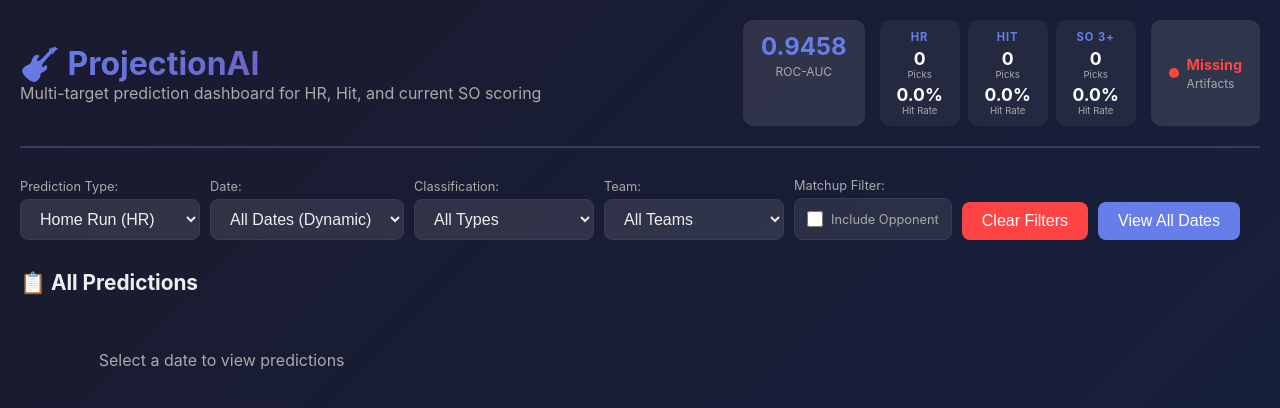
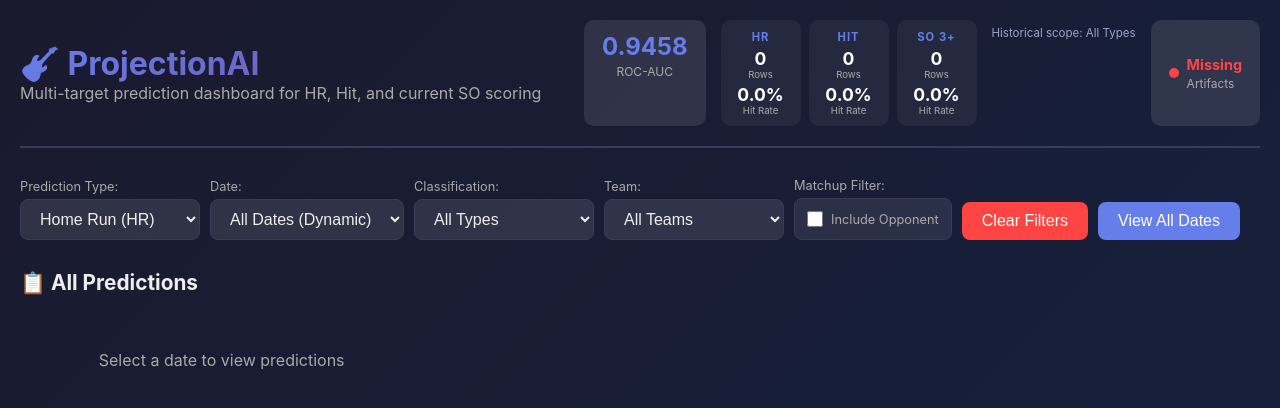
Before and after one commit to futurepr0n/ProjectionAI, a Flask app: page / in a window 1280 px wide. Shown: the top 408 px of the page. Run offline with Flask 3, Linux system fonts and the light colour scheme; data that the repository does not hold is empty; some libraries are stand-ins or nearby versions.

Commit message:
Make historical dashboard stats filter-aware

```diff
--- a/dashboards/app.py
+++ b/dashboards/app.py
@@ -1329,10 +1329,9 @@ def master_list():
 
 @app.route('/api/stats/all-targets')
 def get_all_target_stats():
-    """Historical pick accuracy — counts top-25% picks per date (STRONG_BUY + BUY tier).
-    Signals are rank-based within each date's slate, so picks here mirror what the
-    predictions endpoint shows."""
+    """Historical header stats across the full dataset for each target."""
     so_threshold = engine._so_threshold(request.args.get('so_threshold'))
+    classification = (request.args.get('classification') or '').strip().upper()
     label_map = {'hr': 'label', 'hit': 'label_hit', 'so': f'label_so_{so_threshold}_plus'}
     result = {}
 
@@ -1357,27 +1356,46 @@ def get_all_target_stats():
         proba = model_data['xgb'].predict_proba(X)[:, 1]
         df = df.copy()
         df['_proba'] = proba
-        actuals = df[label_col].astype(bool).values
+        df['_actual'] = df[label_col].astype(bool)
 
-        # Rank within each date — top 25% per date = STRONG_BUY + BUY = "picks"
-        if 'game_date' in df.columns:
-            mask = np.zeros(len(df), dtype=bool)
-            for _, grp in df.groupby('game_date'):
-                idx = grp.index
-                n = len(idx)
-                sorted_idx = grp['_proba'].sort_values(ascending=False).index
-                top25 = sorted_idx[:max(1, int(n * 0.25))]
-                mask[df.index.get_indexer(top25)] = True
-        else:
-            # Fallback: global top 25%
-            cutoff = np.percentile(proba, 75)
-            mask = proba >= cutoff
+        if classification:
+            if 'game_date' in df.columns:
+                signals = pd.Series(index=df.index, dtype=object)
+                cutoffs = [
+                    (0.10, 'STRONG_BUY'),
+                    (0.25, 'BUY'),
+                    (0.50, 'MODERATE'),
+                    (0.75, 'AVOID'),
+                    (1.00, 'STRONG_SELL'),
+                ]
+                for _, grp in df.groupby('game_date'):
+                    sorted_idx = grp['_proba'].sort_values(ascending=False).index.tolist()
+                    n = len(sorted_idx)
+                    for rank, idx in enumerate(sorted_idx):
+                        rank_pct = rank / n if n else 1.0
+                        label = 'STRONG_SELL'
+                        for threshold, candidate in cutoffs:
+                            if rank_pct < threshold:
+                                label = candidate
+                                break
+                        signals.at[idx] = label
+                df['_signal_label'] = signals
+            else:
+                df['_signal_label'] = 'ALL'
 
-        picks = int(mask.sum())
-        hits = int(actuals[mask].sum()) if picks > 0 else 0
-        hit_rate = round(hits / picks * 100, 1) if picks > 0 else 0
+            df = df[df['_signal_label'] == classification].copy()
 
-        result[target] = {'picks': picks, 'hit_rate': hit_rate}
+        rows = int(len(df))
+        hits = int(df['_actual'].sum()) if rows > 0 else 0
+        hit_rate = round(hits / rows * 100, 1) if rows > 0 else 0
+
+        result[target] = {
+            'picks': rows,
+            'hit_rate': hit_rate,
+            'scope': 'classification' if classification else 'full_dataset',
+            'dataset_rows': rows,
+            'classification': classification or 'ALL_TYPES',
+        }
 
     return jsonify(result)
 
--- a/dashboards/templates/dashboard.html
+++ b/dashboards/templates/dashboard.html
@@ -284,7 +284,7 @@
                     <div class="prop-stat-panel" id="hr-stat-panel">
                         <div class="prop-stat-label">HR</div>
                         <div class="prop-stat-item">
-                            <span id="hr-picks">—</span><small>Picks</small>
+                            <span id="hr-picks">—</span><small id="hr-picks-label">Rows</small>
                         </div>
                         <div class="prop-stat-item">
                             <span id="hr-hitrate">—</span><small>Hit Rate</small>
@@ -293,7 +293,7 @@
                     <div class="prop-stat-panel" id="hit-stat-panel">
                         <div class="prop-stat-label">Hit</div>
                         <div class="prop-stat-item">
-                            <span id="hit-picks">—</span><small>Picks</small>
+                            <span id="hit-picks">—</span><small id="hit-picks-label">Rows</small>
                         </div>
                         <div class="prop-stat-item">
                             <span id="hit-hitrate">—</span><small>Hit Rate</small>
@@ -302,12 +302,15 @@
                     <div class="prop-stat-panel" id="so-stat-panel">
                         <div class="prop-stat-label" id="so-stat-label">SO 3+</div>
                         <div class="prop-stat-item">
-                            <span id="so-picks">—</span><small>Picks</small>
+                            <span id="so-picks">—</span><small id="so-picks-label">Rows</small>
                         </div>
                         <div class="prop-stat-item">
                             <span id="so-hitrate">—</span><small>Hit Rate</small>
                         </div>
                     </div>
+                </div>
+                <div id="prop-stats-scope" style="font-size: 0.72rem; color: #9aa3c7; text-align: center; margin-top: 6px;">
+                    Historical scope: All Types
                 </div>
                 <div class="stat" id="model-status-indicator" style="padding: 12px 18px; border-radius: 10px; display: flex; align-items: center; gap: 8px;">
                     <div style="width: 10px; height: 10px; border-radius: 50%; background: #999;"></div>
@@ -485,19 +488,44 @@
 
         async function loadDynamicStats() {
             try {
+                const classification = document.getElementById('filter-classification').value || '';
                 const params = new URLSearchParams({ so_threshold: currentSoThreshold() });
+                if (classification) {
+                    params.set('classification', classification);
+                }
                 const resp = await fetch(`/api/stats/all-targets?${params.toString()}`);
                 const data = await resp.json();
+                const scopeLabel = document.getElementById('prop-stats-scope');
                 for (const target of ['hr', 'hit', 'so']) {
                     const s = data[target] || {};
                     document.getElementById(`${target}-picks`).textContent =
                         s.picks != null ? s.picks : '—';
                     document.getElementById(`${target}-hitrate`).textContent =
                         s.hit_rate != null ? s.hit_rate.toFixed(1) + '%' : '—';
+                    const picksLabel = document.getElementById(`${target}-picks-label`);
+                    if (picksLabel) {
+                        picksLabel.textContent = 'Rows';
+                        if (s.dataset_rows != null) {
+                            const scopeText = s.scope === 'classification'
+                                ? `${s.dataset_rows} historical rows in ${formatClassificationLabel(s.classification)}`
+                                : `${s.dataset_rows} historical rows included`;
+                            picksLabel.title = scopeText;
+                        }
+                    }
+                }
+                if (scopeLabel) {
+                    scopeLabel.textContent = classification
+                        ? `Historical scope: ${formatClassificationLabel(classification)}`
+                        : 'Historical scope: All Types';
                 }
             } catch (e) {
                 console.error('Error loading stats:', e);
             }
+        }
+
+        function formatClassificationLabel(value) {
+            if (!value || value === 'ALL_TYPES') return 'All Types';
+            return value.replaceAll('_', ' ').toLowerCase().replace(/\b\w/g, char => char.toUpperCase());
         }
 
         function calculateDynamicStats() {
@@ -605,6 +633,7 @@
             });
 
             calculateDynamicStats();
+            loadDynamicStats();
 
             // If a date is selected, refresh the view
             const selectedDate = document.getElementById('date-select').value;
```
